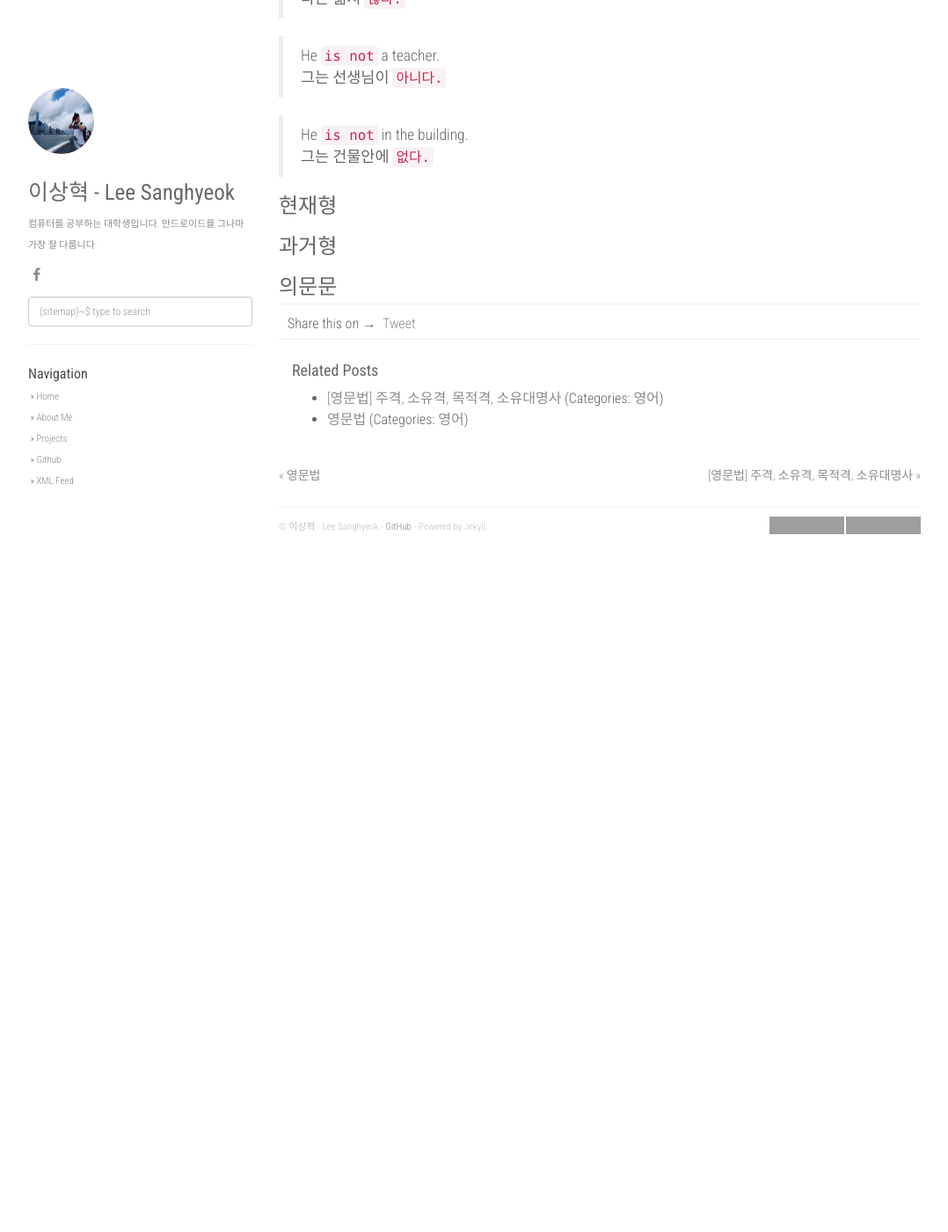
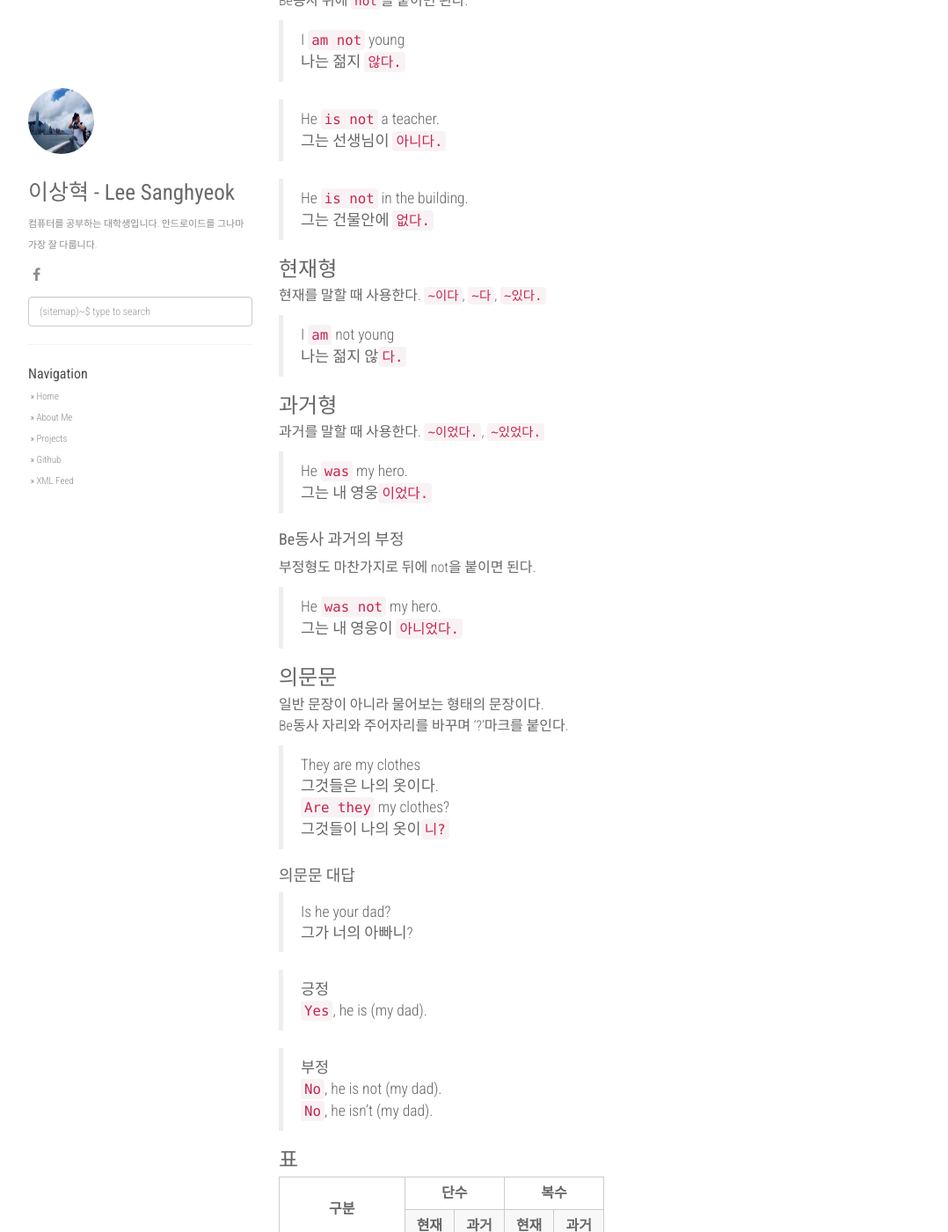
Before and after one commit to leesanghyeok/leesanghyeok.github.io, a Jekyll site: the page built from _posts/2016-12-21-영문법-Be동사-현재형-과거형-의문문.md, in a window 1280 px wide and 1400 px high, scrolled down 1407 px. Shown: the whole window at 88% size, without its empty margins (53-1131 px from the left). Built offline with Jekyll 4.4.1, drawn with Linux system fonts in a browser that asks for light colours; nearby versions of some CDN libraries; comment, search, counter and statistics services are not loaded; before the commit the page ends 2037 px from its top, so only the background shows below that; some of the changed text lies outside the part shown; grey boxes are pictures that could not be loaded.

````diff
--- a/_posts/2016-12-21-영문법-Be동사-현재형-과거형-의문문.md
+++ b/_posts/2016-12-21-영문법-Be동사-현재형-과거형-의문문.md
@@ -55,7 +55,82 @@ Be동사 뒤에 ```not```을 붙이면 된다.
 그는 건물안에 ```없다.```
 
 ### 현재형
+현재를 말할 때 사용한다.
+```~이다```, ```~다```, ```~있다.```
+
+> I ```am``` not young
+나는 젊지 않```다.```
 
 ### 과거형
+과거를 말할 때 사용한다.
+```~이었다.```, ```~있었다.```
+
+> He ```was``` my hero.
+그는 내 영웅```이었다.```
+
+#### Be동사 과거의 부정
+부정형도 마찬가지로 뒤에 not을 붙이면 된다.
+
+> He ```was not``` my hero.
+그는 내 영웅이 ```아니었다.```
 
 ### 의문문
+일반 문장이 아니라 물어보는 형태의 문장이다.
+Be동사 자리와 주어자리를 바꾸며 '?'마크를 붙인다.
+
+> They are my clothes
+그것들은 나의 옷이다.
+```Are they``` my clothes?
+그것들이 나의 옷이```니?```
+
+#### 의문문 대답
+
+> Is he your dad?
+그가 너의 아빠니?
+
+> 긍정
+```Yes```, he is (my dad).
+
+> 부정
+```No```, he is not (my dad).
+```No```, he isn't (my dad).
+
+### 표
+
+<table>
+  <thead>
+  <tr>
+      <th rowspan="2" colspan="2" >구분</th>
+      <th colspan="2" >단수</th>
+      <th colspan="2" >복수</th>
+    </tr>
+    <tr>
+      <th>현재</th>
+      <th>과거</th>
+      <th>현재</th>
+      <th>과거</th>
+    </tr>
+  </thead>
+  <tbody>
+    <tr>
+      <td>1인칭</td>
+      <td>I</td>
+      <td>am</td>
+      <td>was</td>
+      <td rowspan="3">are</td>
+      <td rowspan="3">were</td>
+    </tr>
+    <tr>
+      <td>2인칭</td>
+      <td>you</td>
+      <td>are</td>
+      <td>were</td>
+    </tr>
+    <tr>
+      <td>3인칭</td>
+      <td>he,she,it</td>
+      <td>is</td>
+      <td>was</td>
+    </tr>
+  </tbody>
+</table>
````
Also changed, not shown: _posts/2016-12-21-영문법.md (+9 -1 lines), _posts/2016-12-23-영문법-비인칭주어.md (added, +40 -0 lines), _posts/2016-12-23-영문법-지시대명사.md (added, +48 -0 lines), _posts/2016-12-23-영문법-지시형용사.md (added, +24 -0 lines).
